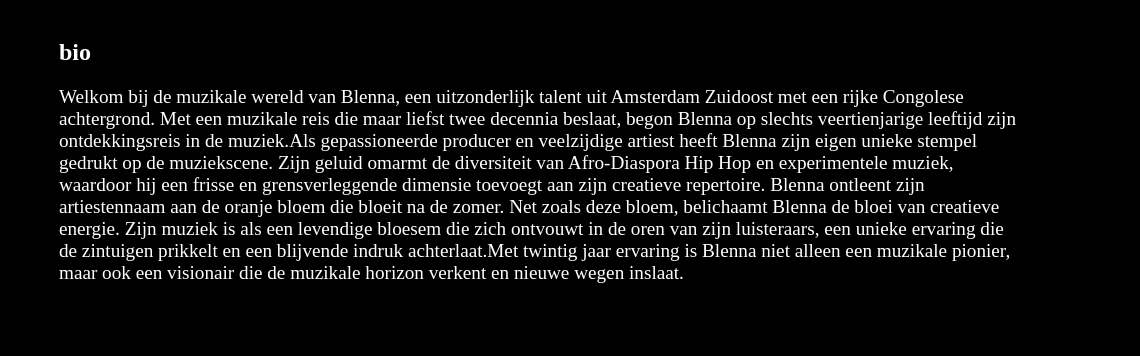
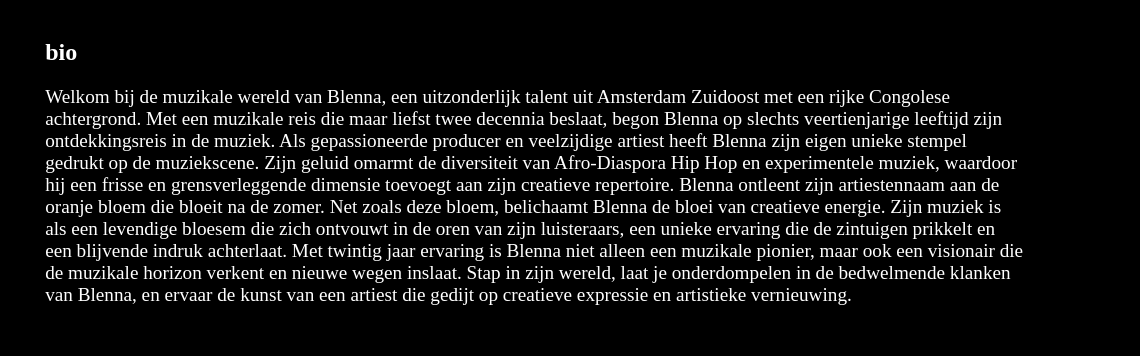
Before and after one commit to yonolie/yoblennabeats, a plain HTML site: page aboutus.html in a window 1280 px wide. Shown: the part 127-483 px from the top of the page, 140-1280 px from the left. Drawn offline with Linux system fonts and the light colour scheme.

Commit message:
Add files via upload

```diff
--- a/aboutus.html
+++ b/aboutus.html
@@ -32,21 +32,10 @@
             <div>
 
                 <h2>bio</h2>
-                <p>Welkom bij de muzikale wereld van Blenna, een uitzonderlijk talent uit Amsterdam Zuidoost met een
-                    rijke
-                    Congolese achtergrond. Met een muzikale reis die maar liefst twee decennia beslaat, begon Blenna op
-                    slechts veertienjarige leeftijd zijn ontdekkingsreis in de muziek.Als gepassioneerde producer en
-                    veelzijdige artiest heeft Blenna zijn
-                    eigen unieke stempel gedrukt op de muziekscene. Zijn geluid omarmt de diversiteit van Afro-Diaspora
-                    Hip Hop en experimentele muziek,
-                    waardoor hij een frisse en grensverleggende dimensie toevoegt aan zijn creatieve repertoire.
-                    Blenna ontleent zijn artiestennaam aan de oranje bloem die bloeit na de zomer. Net zoals deze bloem,
-                    belichaamt Blenna de bloei van creatieve energie. Zijn muziek is als een levendige bloesem die zich
-                    ontvouwt in de oren van zijn luisteraars, een unieke ervaring die de zintuigen prikkelt en een
-                    blijvende
-                    indruk achterlaat.Met twintig jaar ervaring is Blenna niet alleen een muzikale pionier, maar ook een
-                    visionair die de
-                    muzikale horizon verkent en nieuwe wegen inslaat.</p>
+                <p>Welkom bij de muzikale wereld van Blenna, een uitzonderlijk talent uit Amsterdam Zuidoost met een rijke Congolese achtergrond. Met een muzikale reis die maar liefst twee decennia beslaat, begon Blenna op slechts veertienjarige leeftijd zijn ontdekkingsreis in de muziek.
+                    Als gepassioneerde producer en veelzijdige artiest heeft Blenna zijn eigen unieke stempel gedrukt op de muziekscene. Zijn geluid omarmt de diversiteit van Afro-Diaspora Hip Hop en experimentele muziek, waardoor hij een frisse en grensverleggende dimensie toevoegt aan zijn creatieve repertoire. Blenna ontleent zijn artiestennaam aan de oranje bloem die bloeit na de zomer. Net zoals deze bloem, belichaamt Blenna de bloei van creatieve energie. Zijn muziek is als een levendige bloesem die zich ontvouwt in de oren van zijn luisteraars, een unieke ervaring die de zintuigen prikkelt en een blijvende indruk achterlaat.
+                    Met twintig jaar ervaring is Blenna niet alleen een muzikale pionier, maar ook een visionair die de muzikale horizon verkent en nieuwe wegen inslaat. Stap in zijn wereld, laat je onderdompelen in de bedwelmende klanken van Blenna, en ervaar de kunst van een artiest die gedijt op creatieve expressie en artistieke vernieuwing.
+                    </p>
                     </div>
             <img src="images/blennafoto1.jpg" alt="blenna press foto met bruine hemd">
         </section>
```
